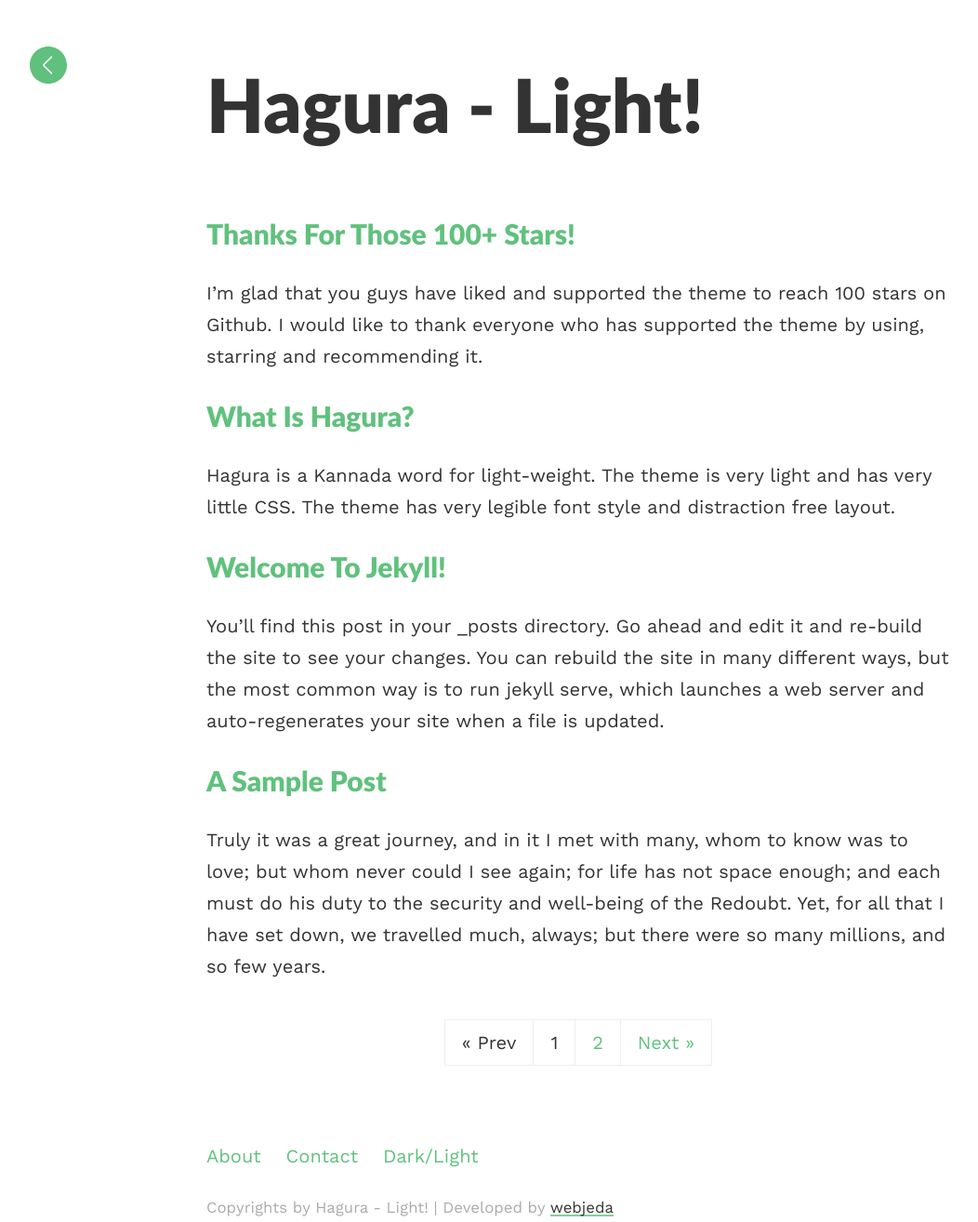
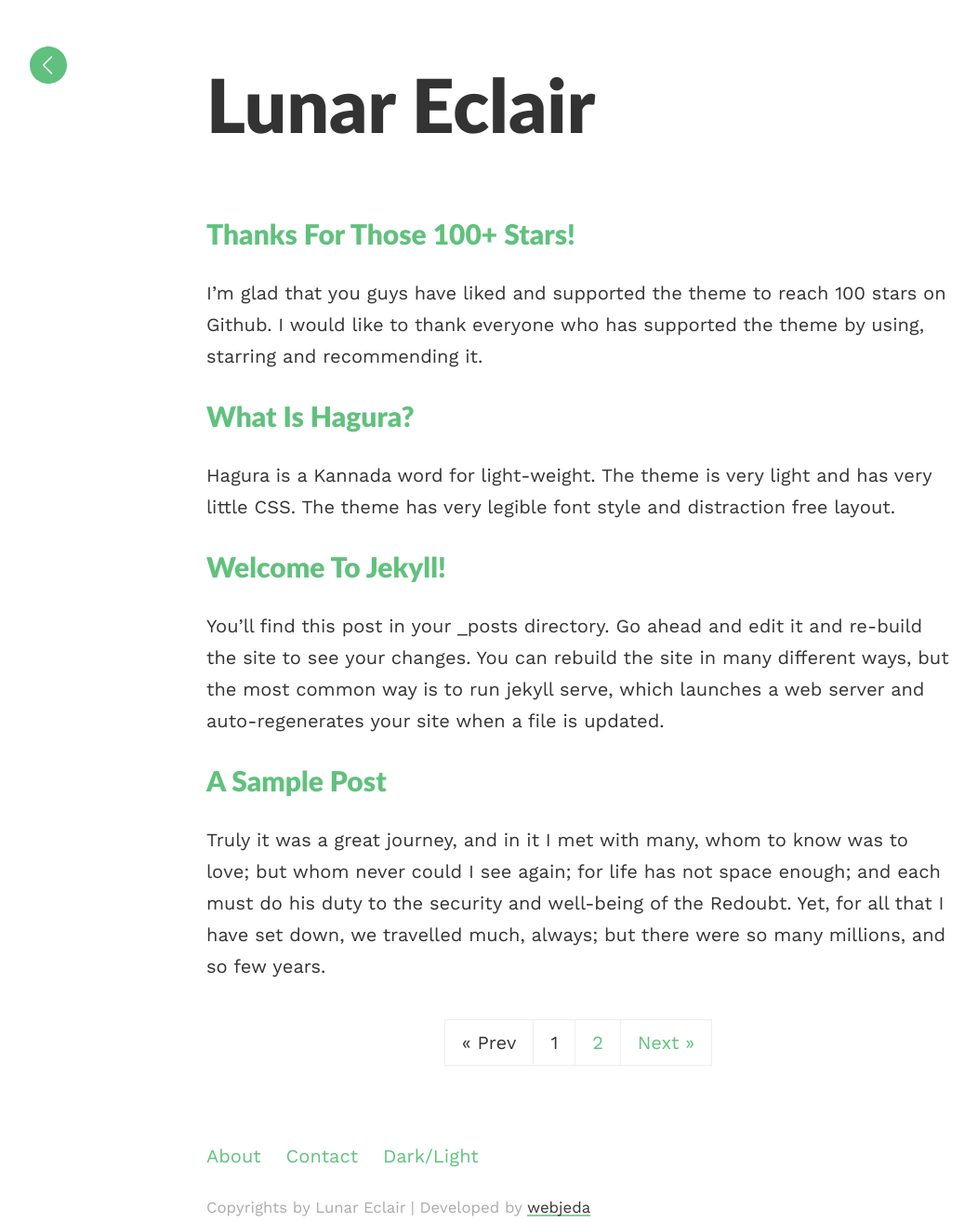
Before and after one commit to willowxsequoia/willowxsequoia.github.io, a Jekyll site: the page built from index.html, in a window 1280 px wide. Shown: the whole page at 93% size, without its empty margins (18-1070 px from the left). Built offline with Jekyll 4.4.1, drawn with Linux system fonts in a browser that asks for light colours; the list of posts is cut into pages by our own code.

Commit message:
first push, edited config.yml

```diff
--- a/_config.yml
+++ b/_config.yml
@@ -1,9 +1,9 @@
 ### your site title here
 
-title: Hagura - Light!
+title: Lunar  Eclair
 # disabled because we are using a custom domain
 #baseurl: /hagura # name of the repository
-email: your@email.com
+email: sonofawitchzero@gmail.com
 
 highlighter: rouge
 
```
